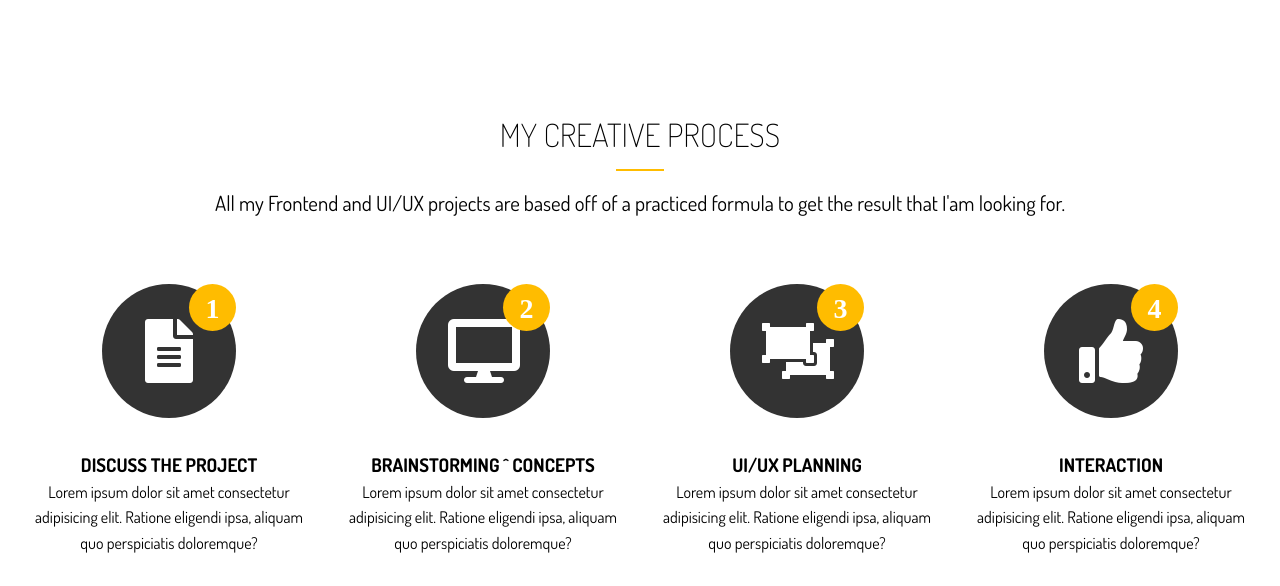
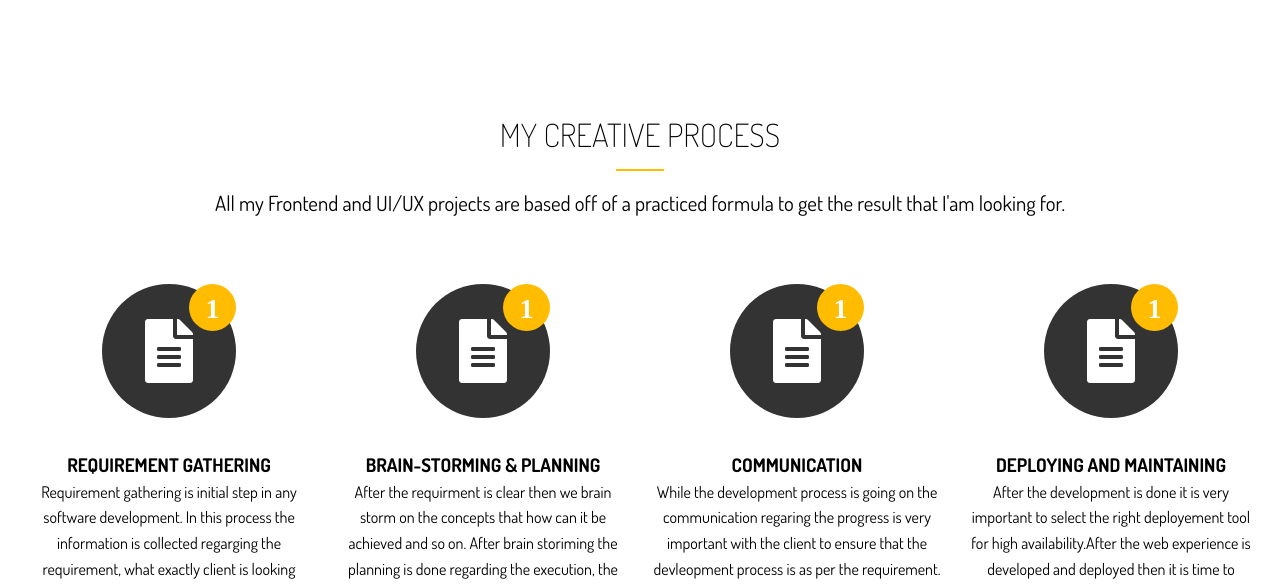
Before and after one commit to rushabh0021/rushabhmodi, a website: page index.html in a window 1280 px wide. Shown: the part 1587-2173 px from the top of the page. Drawn offline with Linux system fonts and the light colour scheme.

Commit message:
content added in about section and process section

```diff
--- a/index.html
+++ b/index.html
@@ -26,7 +26,7 @@
                 <ul>
                     <li><a href="index.html" class="current">Home</a></li>
                     <li><a href="about.html">About</a></li>
-                    <li><a href="work.html">Work</a></li>
+                    <!-- <li><a href="work.html">Work</a></li> -->
                     <li><a href="contact.html">Contact</a></li>
                 </ul>
             </nav>
@@ -34,7 +34,7 @@
                 <h1>I Am Rushabh The <span class="txt-type" data-wait="3000"
                         data-words='["Developer", "Designer", "Backend Dev"]'></span></h1>
                 <p class="lead">I specialize in Frontend Integration and backend</p>
-                <a href="work.html" class="btn-light">View My Work</a>
+               <!--  <a href="work.html" class="btn-light">View My Work</a> -->
             </div>
 
         </div>
@@ -67,44 +67,7 @@
             <div class="bottom-line"></div>
             <p class="lead">All my Frontend and UI/UX projects are based off of a practiced formula to get the result
                 that I'am looking for.</p>
-            <div class="process">
-                <div>
-                    <i class="fas fa-file-alt fa-4x process-icon my-2">
-                        <div class="process-step">1</div>
-                    </i>
-                    <div class="clr"></div>
-                    <h3>Discuss the Project</h3>
-                    <p>Lorem ipsum dolor sit amet consectetur adipisicing elit. Ratione eligendi ipsa, aliquam quo
-                        perspiciatis doloremque?</p>
-                </div>
-                <div>
-                    <i class="fas fa-desktop fa-4x process-icon my-2">
-                        <div class="process-step">2</div>
-                    </i>
-
-                    <h3>Brainstorming  ^ concepts</h3>
-                    <p>Lorem ipsum dolor sit amet consectetur adipisicing elit. Ratione eligendi ipsa, aliquam quo
-                        perspiciatis doloremque?</p>
-                </div>
-                <div>
-                    <i class="fas fa-object-ungroup fa-4x process-icon my-2">
-                        <div class="process-step">3</div>
-                    </i>
-
-                    <h3>UI/UX Planning</h3>
-                    <p>Lorem ipsum dolor sit amet consectetur adipisicing elit. Ratione eligendi ipsa, aliquam quo
-                        perspiciatis doloremque?</p>
-                </div>
-                <div>
-                    <i class="fas fa-thumbs-up fa-4x process-icon my-2">
-                        <div class="process-step">4</div>
-                    </i>
-
-                    <h3>Interaction</h3>
-                    <p>Lorem ipsum dolor sit amet consectetur adipisicing elit. Ratione eligendi ipsa, aliquam quo
-                        perspiciatis doloremque?</p>
-                </div>
-            </div>
+            <div class="process" id="process"> </div>
         </div>
     </section>
 
--- a/js/index.js
+++ b/js/index.js
@@ -45,9 +45,29 @@
         },
 
     ];
+
+    var processData = [
+        {
+            title: "Requirement Gathering",
+            description: "Requirement gathering is initial step in any software development. In this process the information is collected regarging the requirement, what exactly client is looking for.This phase is very important as on basis of this process the development process starts."
+        },
+        {
+            title: "Brain-Storming & Planning",
+            description: "After the requirment is clear then we brain storm on the concepts that how can it be achieved and so on. After brain storiming the planning is done regarding the execution, the peoject is divided in small chunks. The main functionalies are focused first and so on."
+        },
+        {
+            title: "Communication",
+            description: "While the development process is going on the communication regaring the progress is very important with the client to ensure that the devleopment process is as per the requirement. Another advantage is that client can see the progress and give their inputs."
+        },
+        {
+            title: "Deploying and Maintaining",
+            description: "After the development is done it is very important to select the right deployement tool for high availability.After the web experience is developed and deployed then it is time to maintaining it. In this phase quick delivery of changes is important."
+        },
+    ]
     document.addEventListener("DOMContentLoaded", function () {
         populateSpecialsData();
         populateStatsData();
+        populateProcessData();
     });
 
     function populateSpecialsData() {
@@ -60,6 +80,12 @@
         var statsContainer = document.getElementById("stats");
         statsData.forEach(function(data) {
             statsContainer.innerHTML += statsTemplate(data);
+        });
+    }
+    function populateProcessData() {
+        var ProcessContainer = document.getElementById("process");
+        processData.forEach(function(data) {
+            ProcessContainer.innerHTML += processTemplate(data);
         });
     }
 
@@ -82,4 +108,15 @@
                 </div>`;
     }
 
+    function processTemplate(data) {
+        return `<div>
+                    <i class="fas fa-file-alt fa-4x process-icon my-2">
+                        <div class="process-step">1</div>
+                    </i>
+                    <div class="clr"></div>
+                    <h3>${data.title}</h3>
+                    <p>${data.description}</p>
+                </div>`;
+    }
+
 })()
```
Also changed, not shown: about.html (+4 -2 lines), work.html (+9 -9 lines).
